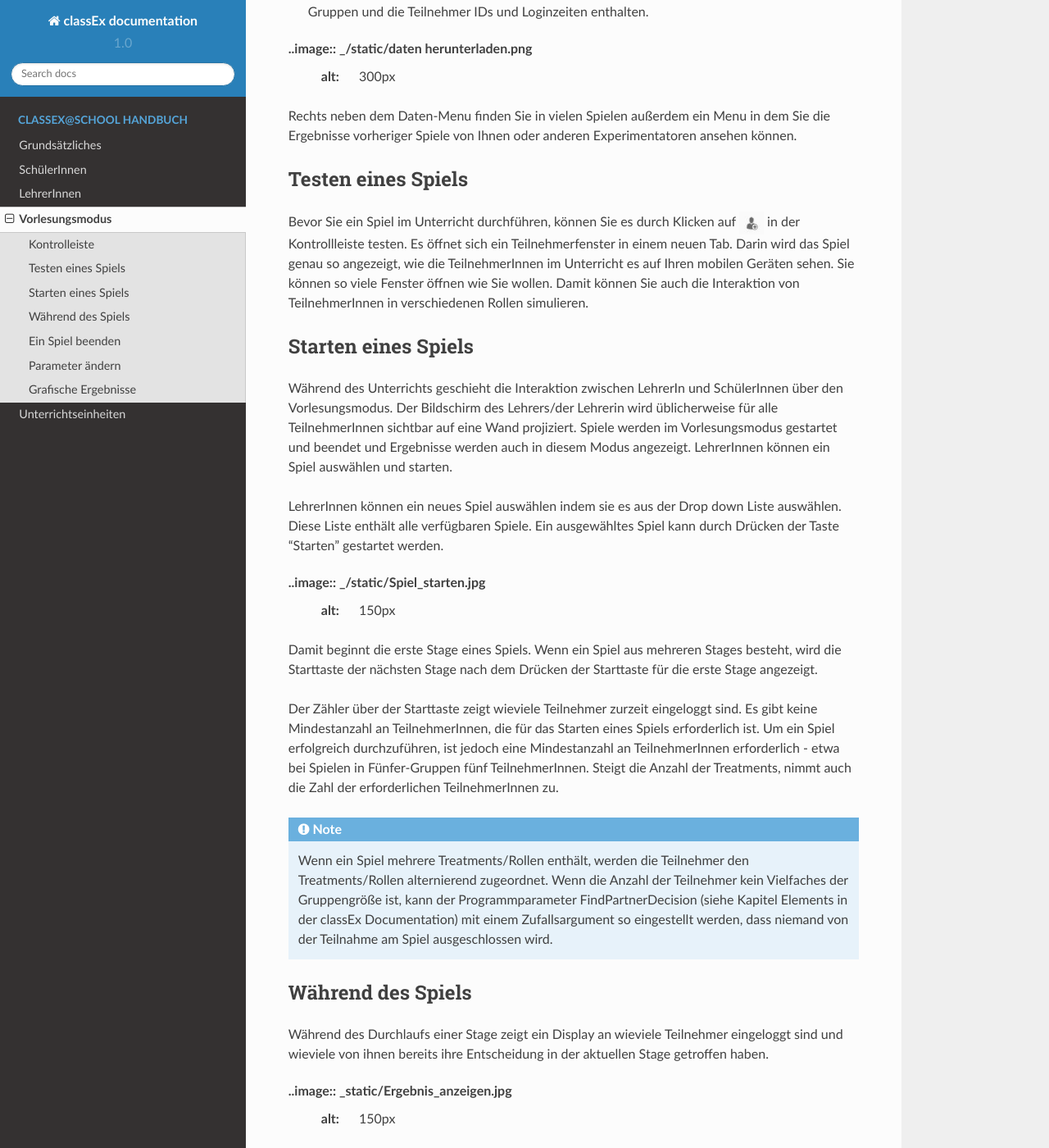
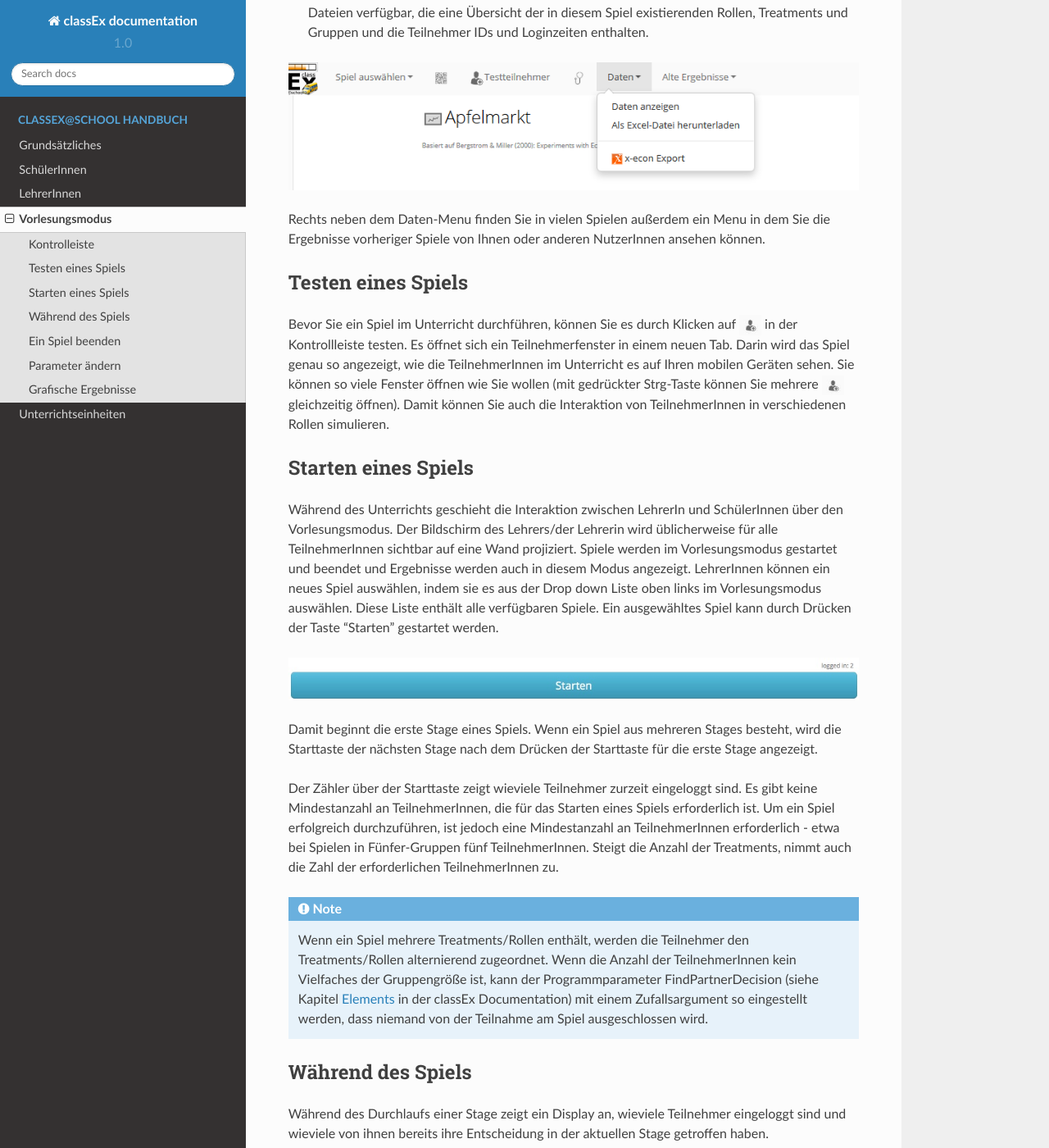
Before and after one commit to marcusgia2505/classExschool_doc, a Sphinx documentation site: the page built from docs/Vorlesungsmodus.rst, in a window 1280 px wide and 1400 px high, scrolled down 1574 px. Shown: the whole window at 82% size. Built offline with Sphinx 7.4.7 and the Read the Docs theme 2.0.0, drawn with Linux system fonts in a browser that asks for light colours; some of the changed text lies outside the part shown.

Commit message:
bilder aktuaklisiert und hinzugefügt, Zeichensetzung bearbeitet

```diff
--- a/docs/Vorlesungsmodus.rst
+++ b/docs/Vorlesungsmodus.rst
@@ -20,7 +20,7 @@ Kontrolleiste
 
 Die Kontrollleiste des Vorlesungsmodus sieht folgendermaßen aus:
 
-..image:: _static/UM_KL1_school.jpg
+.. image:: _static/UM_KL1_school.jpg
     :alt:  300px
 
 Sie finden hier folgende Symbole:
@@ -29,63 +29,65 @@ Sie finden hier folgende Symbole:
 
 - QR Code Symbol: Wenn Sie auf dieses Symbol klicken, wird der QR Code vergrößert angezeigt. Dazu werden Instruktionen angezeigt wie sich TeilnehmerInnen ohne Nutzung des QR Codes einloggen können.
 
-- ..image::_static/testpart.JPG
-    :alt:  80px
-Klicken Sie auf dieses Symbol um in einem neuen Tab einen zusätzlichen Testteilnehmer hinzuzufügen. Dies kann beim Testen von classEx-Spielen sehr hilfreich sein. Wenn Sie die Steuerungstaste gedrückt halten, können Sie mehrere Testteilnehmer am Stück hinzufügen.
+- Klicken Sie auf das Symbol |pic_testpart|, um in einem neuen Tab einen zusätzlichen Testteilnehmer hinzuzufügen. Dies kann beim Testen von classEx-Spielen sehr hilfreich sein. Wenn Sie die Steuerungstaste gedrückt halten, können Sie mehrere Testteilnehmer am Stück hinzufügen.
 
-- ..image::_static/steto.png
-    :alt:  80px
+.. |pic_testpart| image:: _static/testpart.JPG
+                            :width: 25px
 
-Klicken Sie auf dieses Symbol um in den Diagnosemodus zu gelangen. Hier sehen Sie eine Übersicht aller Spielvariablen und können so Programmierfehler leichter entdecken.
+- Klicken Sie auf das Symbol |pic_steto| um in den Diagnosemodus zu gelangen. Hier sehen Sie eine Übersicht aller Spielvariablen und können so Programmierfehler leichter entdecken.
 
-- Daten: Drop down Menu. Klicken Sie auf Daten anzeigen um eine Teilnehmertabelle zu öffnen, die Ihnen eine Übersicht über alle Teilnehmer und deren aktuelle Stage gibt. "Zurück zum Vorlesungsmodus" bringt Sie zurück zum aktuellen Spiel.
+.. |pic_steto| image:: _static/steto.png
+                            :width: 25px
 
-..image:: _/static/daten anzeigen.png
+
+- Daten: Drop down Menu. Klicken Sie auf Daten anzeigen, um eine Teilnehmertabelle zu öffnen, die Ihnen eine Übersicht über alle Teilnehmer und deren aktuelle Stage gibt. "Zurück zum aktuellen Spiel" bringt Sie zurück.
+
+.. image:: _static/Daten_anzeigen.png
     :alt:  300px
+
 - Als Excel-Datei herunterladen: Im Drop down Menu Daten können Sie auch Excel-Dateien herunterladen. Diese enthalten die Entscheidungen eines soeben gespielten Spiels. Es sind auch Dateien verfügbar, die eine Übersicht der in diesem Spiel existierenden Rollen, Treatments und Gruppen und die Teilnehmer IDs und Loginzeiten enthalten.
 
-..image:: _/static/daten herunterladen.png
+.. image:: _static/Daten_herunterladen.png
     :alt:  300px
 
-Rechts neben dem Daten-Menu finden Sie in vielen Spielen außerdem ein Menu in dem Sie die Ergebnisse vorheriger Spiele von Ihnen oder anderen Experimentatoren ansehen können.
+Rechts neben dem Daten-Menu finden Sie in vielen Spielen außerdem ein Menu in dem Sie die Ergebnisse vorheriger Spiele von Ihnen oder anderen NutzerInnen ansehen können.
 
 
 Testen eines Spiels
 ===================
 
-Bevor Sie ein Spiel im Unterricht durchführen, können Sie es durch Klicken auf |pic_testparticipant| in der Kontrollleiste testen. Es öffnet sich ein Teilnehmerfenster in einem neuen Tab. Darin wird das Spiel genau so angezeigt, wie die TeilnehmerInnen im Unterricht es auf Ihren mobilen Geräten sehen. Sie können so viele Fenster öffnen wie Sie wollen. Damit können Sie auch die Interaktion von TeilnehmerInnen in verschiedenen Rollen simulieren.
+Bevor Sie ein Spiel im Unterricht durchführen, können Sie es durch Klicken auf |pic_testparticipant| in der Kontrollleiste testen. Es öffnet sich ein Teilnehmerfenster in einem neuen Tab. Darin wird das Spiel genau so angezeigt, wie die TeilnehmerInnen im Unterricht es auf Ihren mobilen Geräten sehen. Sie können so viele Fenster öffnen wie Sie wollen (mit gedrückter Strg-Taste können Sie mehrere |pic_testparticipant| gleichzeitig öffnen). Damit können Sie auch die Interaktion von TeilnehmerInnen in verschiedenen Rollen simulieren.
 
 .. |pic_testparticipant| image:: _static/Testpart.JPG
-                            :width: 30px
+                            :width: 27px
 
 Starten eines Spiels
 ====================
 
-Während des Unterrichts geschieht die Interaktion zwischen LehrerIn und SchülerInnen über den Vorlesungsmodus. Der Bildschirm des Lehrers/der Lehrerin wird üblicherweise für alle TeilnehmerInnen sichtbar auf eine Wand projiziert. Spiele werden im Vorlesungsmodus gestartet und beendet und Ergebnisse werden auch in diesem Modus angezeigt. LehrerInnen können ein Spiel auswählen und starten.
+Während des Unterrichts geschieht die Interaktion zwischen LehrerIn und SchülerInnen über den Vorlesungsmodus. Der Bildschirm des Lehrers/der Lehrerin wird üblicherweise für alle TeilnehmerInnen sichtbar auf eine Wand projiziert. Spiele werden im Vorlesungsmodus gestartet und beendet und Ergebnisse werden auch in diesem Modus angezeigt. LehrerInnen können ein neues Spiel auswählen, indem sie es aus der Drop down Liste oben links im Vorlesungsmodus auswählen. Diese Liste enthält alle verfügbaren Spiele. Ein ausgewähltes Spiel kann durch Drücken der Taste "Starten" gestartet werden.
 
-LehrerInnen können ein neues Spiel auswählen indem sie es aus der Drop down Liste auswählen. Diese Liste enthält alle verfügbaren Spiele. Ein ausgewähltes Spiel kann durch Drücken der Taste "Starten" gestartet werden.
-
-..image:: _/static/Spiel_starten.jpg
+.. image:: _static/Spiel_starten.jpg
     :alt:  150px
 
 Damit beginnt die erste Stage eines Spiels. Wenn ein Spiel aus mehreren Stages besteht, wird die Starttaste der nächsten Stage nach dem Drücken der Starttaste für die erste Stage angezeigt.
 
 Der Zähler über der Starttaste zeigt wieviele Teilnehmer zurzeit eingeloggt sind. Es gibt keine Mindestanzahl an TeilnehmerInnen, die für das Starten eines Spiels erforderlich ist. Um ein Spiel erfolgreich durchzuführen, ist jedoch eine Mindestanzahl an TeilnehmerInnen erforderlich - etwa bei Spielen in Fünfer-Gruppen fünf TeilnehmerInnen. Steigt die Anzahl der Treatments, nimmt auch die Zahl der erforderlichen TeilnehmerInnen zu.
 
-.. note:: Wenn ein Spiel mehrere Treatments/Rollen enthält, werden die Teilnehmer den Treatments/Rollen alternierend zugeordnet. Wenn die Anzahl der Teilnehmer kein Vielfaches der Gruppengröße ist, kann der Programmparameter FindPartnerDecision (siehe Kapitel Elements in der classEx Documentation) mit einem Zufallsargument so eingestellt werden, dass niemand von der Teilnahme am Spiel ausgeschlossen wird.
+.. note:: Wenn ein Spiel mehrere Treatments/Rollen enthält, werden die Teilnehmer den Treatments/Rollen alternierend zugeordnet. Wenn die Anzahl der TeilnehmerInnen kein Vielfaches der Gruppengröße ist, kann der Programmparameter FindPartnerDecision (siehe Kapitel `Elements`_ in der classEx Documentation) mit einem Zufallsargument so eingestellt werden, dass niemand von der Teilnahme am Spiel ausgeschlossen wird.
 
+.. _Elements: https://classex-doc.readthedocs.io/en/latest/Elements.html
 
 Während des Spiels
 ==================
 
-Während des Durchlaufs einer Stage zeigt ein Display an wieviele Teilnehmer eingeloggt sind und wieviele von ihnen bereits ihre Entscheidung in der aktuellen Stage getroffen haben.
+Während des Durchlaufs einer Stage zeigt ein Display an, wieviele Teilnehmer eingeloggt sind und wieviele von ihnen bereits ihre Entscheidung in der aktuellen Stage getroffen haben.
 
-..image:: _static/Ergebnis_anzeigen.jpg
+.. image:: _static/Ergebnis_anzeigen.jpg
     :alt:  150px
 
-Hier sind drei Teilnehmer eingeloggt und einer hat bereits seine Entscheidung getroffen.
+Hier sind drei TeilnehmerInnen eingeloggt und eine Person hat bereits eine Entscheidung getroffen.
 
-    Tipp: Wenn Sie mit einer großen Gruppe spielen kann es passieren, dass einzelne Teilnehmer längere Zeit brauchen bis sie ihre Entscheidung getroffen haben. Sie sollten ein wenig warten aber die Eingabephase beenden und weitermachen, wenn der Mehrwert durch zusätzliche Eingaben sehr klein wird.
+    Tipp: Wenn Sie mit einer großen Gruppe spielen, kann es passieren, dass einzelne TeilnehmerInnen längere Zeit brauchen, bis sie ihre Entscheidung getroffen haben. Sie sollten ein wenig warten, aber die Eingabephase beenden und weitermachen, wenn der Mehrwert durch zusätzliche Eingaben sehr klein wird.
 
 
 Ein Spiel beenden
@@ -93,16 +95,16 @@ Ein Spiel beenden
 
 Wenn die TeilnehmerInnen ihre Entscheidungen getroffen haben, kann das Spiel beendet werden, indem die Lehrerin oder der Lehrer auf "Ergebnisse anzeigen" klickt.
 
-::image:: _/static/Erg_u_Gew_anzeigen.jpg
+.. image:: _static/Erg_u_Gew_anzeigen.png
     :alt:  300px
 
-Wenn Spiele um echtes Geld gespielt werden, steht neben der Taste "Ergebnisse anzeigen" auch die Taste "Ergebnisse und Auszahlungen anzeigen" zur Verfügung. Sollten Sie keine Auszahlungen machen wollen (zum Beispiel in Proberunden) können Sie auch auf die Taste "Nur Ergebnisse anzeigen" klicken.
+Wenn Spiele um echtes Geld gespielt werden, steht die Taste "Ergebnisse anzeigen und Geweinn auszahlen" zur Verfügung. Sollten Sie keine Auszahlungen machen wollen (zum Beispiel in Proberunden) können Sie auch auf die Taste "NUR Ergebnisse anzeigen" klicken.
 
 
 Parameter ändern
 ================
 
-Sie können die Parameter eines Spiels ändern, indem Sie auf |pic_Parameter| klicken. Zum Beispiel können Sie in einem Public Goods-Spiel die MPRC, die Anfangsausstattung und die Rundenanzahl ändern und dann das Spiel mit den geänderten Parametern neu starten. Sie starten das Spiel neu indem Sie auf |pic_Neu_starten| klicken.
+Sie können die Parameter eines Spiels ändern, indem Sie auf |pic_Parameter| klicken. Zum Beispiel können Sie in einem Public Goods-Spiel die MPRC, die Anfangsausstattung und die Rundenanzahl ändern und dann das Spiel mit den geänderten Parametern neu starten. Sie starten das Spiel neu, indem Sie auf |pic_Neu_starten| klicken.
 
 .. |pic_Parameter| image:: _static/Parameter.jpg
                             :width: 70px
@@ -114,15 +116,15 @@ Sie können die Parameter eines Spiels ändern, indem Sie auf |pic_Parameter| kl
 Grafische Ergebnisse
 ====================
 
-..image:: _static/Beautymacro.JPG
+.. image:: _static/Beautymacro.JPG
     :alt:  300px
 
-Einige der angezeigten Abbildungen und Diagramme können adaptiert werden. Alle mit Highcharts.com (siehe untere rechte Ecke der Abbildung oben) gekennzeichneten Abbildungen haben eine Zoomfunktion. Sie können zoomen indem Sie einfach klicken und den Mauszeiger über den Bereich ziehen, in den Sie zoomen wollen. Die Taste "Zoom zurücksetzen" setzt die Anzeige wieder auf die Originalgröße zurück.
+Einige der angezeigten Abbildungen und Diagramme können adaptiert werden. Alle mit Highcharts.com (siehe untere rechte Ecke der Abbildung) gekennzeichneten Abbildungen haben eine Zoomfunktion. Sie können zoomen, indem Sie einfach klicken und den Mauszeiger über den Bereich ziehen, in den Sie zoomen wollen. Die Taste "Zoom zurücksetzen" setzt die Anzeige wieder auf die Originalgröße zurück.
 
-Bei Histogrammen können Sie die Einstellungen für Klassen und das Maximum durch Klicken auf das kleine Symbol in der unteren linken Ecke des Diagramms ändern. Sie geben einfach neue Werte in die entsprechenden Eingabefelder und klicken dann neben das Klassenfenster. Dies kann hilfreich sein wenn die Standardgröße der Klasse zu klein eingestellt ist (die Klassen werden dann für alle Graphen geändert).
+Bei Histogrammen können Sie die Einstellungen für Klassen und das Maximum durch Klicken auf das kleine Symbol in der unteren linken Ecke des Diagramms ändern. Sie geben einfach neue Werte in die entsprechenden Eingabefelder und klicken dann neben das Klassenfenster. Dies kann hilfreich sein, wenn die Standardgröße der Klasse zu klein eingestellt ist (die Klassen werden dann für alle Graphen geändert).
 
 In der oberen rechten Ecke des Graphen sehen Sie ein Symbol mit drei Linien. Wenn Sie darauf klicken, können Sie den Graphen in verschiedenen Bildformaten (jpeg, png, pdf, svg) herunterladen. Sie können den Graphen auch drucken.
 
-Für mehr Informationen zu Graphen mit verschiedenen Ergebnissen `klicken Sie hier`_.
+Mehr Informationen zu Graphen mit verschiedenen Ergebnissen finden Sie in der englischsprachigen `classEx Dokumentation`_.
 
-.. _klicken Sie hier: https://classex-doc.readthedocs.io/en/latest/Elements.html#result-element
+.. _classEx Dokumentation: https://classex-doc.readthedocs.io/en/latest/Elements.html#result-element
```
